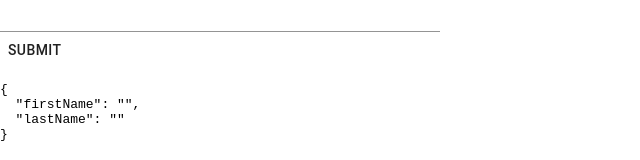
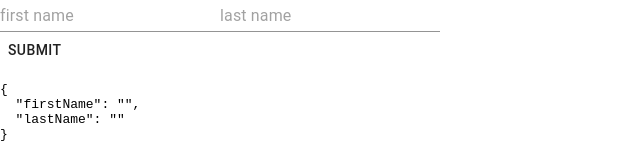
Before and after one commit to mikealessi24/formik-example, a React (Create React App) app: page / in a window 1280 px wide. Shown: the top 160 px of the page, without its empty margins (0-640 px from the left). Built offline with nearby package versions, Linux system fonts and the light colour scheme.

Commit message:
cleaned up inputs by using Field component from Formik

```diff
--- a/src/App.js
+++ b/src/App.js
@@ -1,5 +1,5 @@
 import React from "react";
-import { Formik } from "formik";
+import { Formik, Field } from "formik";
 import { TextField, Button } from "@material-ui/core";
 
 function App() {
@@ -18,17 +18,18 @@ function App() {
       >
         {({ values, isSubmitting, handleChange, handleBlur, handleSubmit }) => (
           <form onSubmit={handleSubmit}>
-            <TextField
+            {/* as is used to use a specific component Ex. material-ui TextField */}
+            <Field
+              placeholder="first name"
               name="firstName"
-              value={values.firstName}
-              onChange={handleChange}
-              onBlur={handleBlur}
+              type="input"
+              as={TextField}
             />
-            <TextField
+            <Field
+              placeholder="last name"
               name="lastName"
-              value={values.lastName}
-              onChange={handleChange}
-              onBlur={handleBlur}
+              type="input"
+              as={TextField}
             />
             <div>
               <Button disabled={isSubmitting} type="submit">
```
Also changed, not shown: 1 other file (tests, documents, lock files or other folders).
